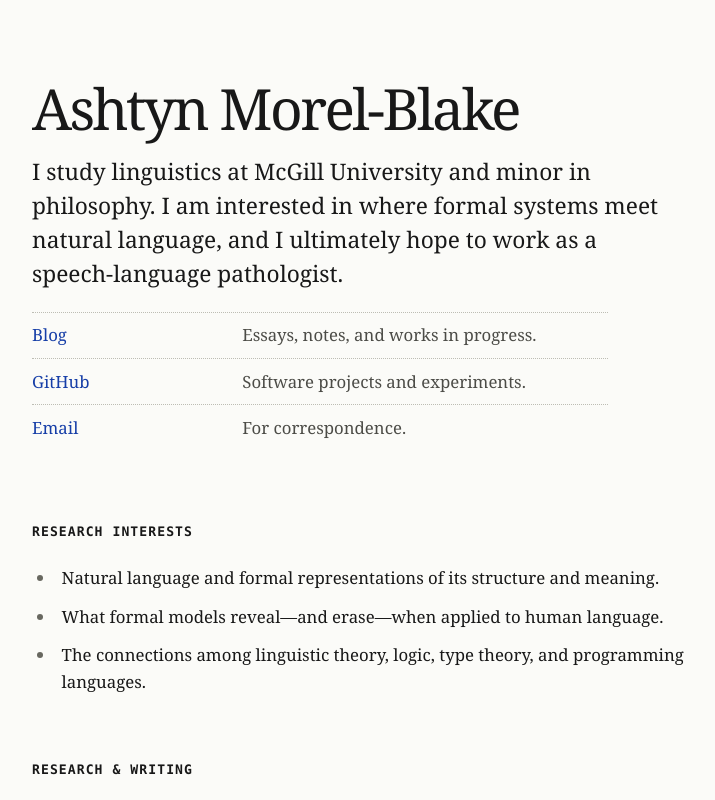
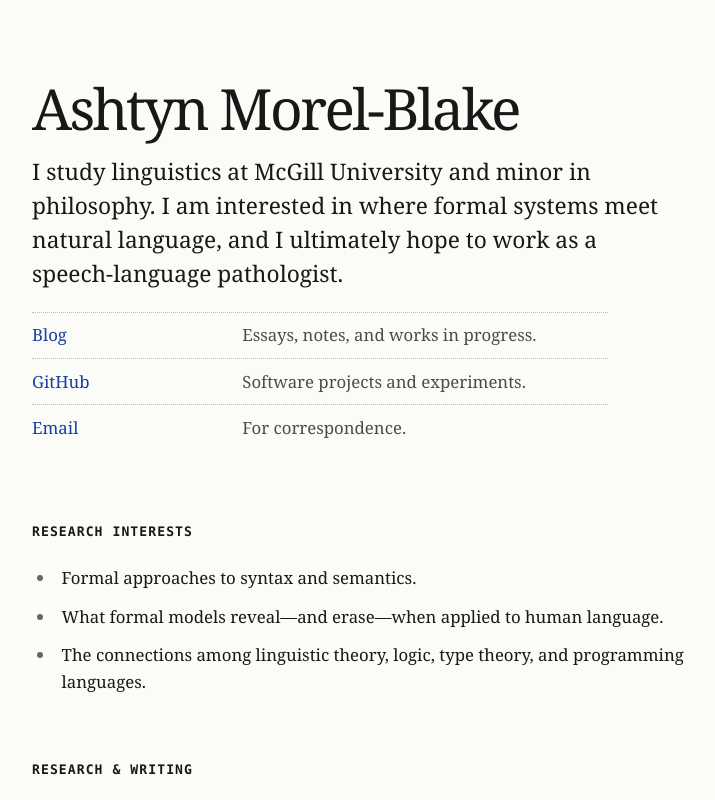
Before and after one commit to ashtyn3/port, a SvelteKit app: page / in a window 1280 px wide. Shown: the top 800 px of the page, without its empty margins (268-983 px from the left). Built offline with nearby package versions, Linux system fonts and the light colour scheme; a web font is replaced by a local one.

Commit message:
content: simplify syntax and semantics interest

```diff
--- a/src/routes/+page.svelte
+++ b/src/routes/+page.svelte
@@ -35,7 +35,7 @@
 	<section aria-labelledby="interests-title">
 		<h2 id="interests-title">Research interests</h2>
 		<ul class="research-interests">
-			<li>Natural language and formal representations of its structure and meaning.</li>
+			<li>Formal approaches to syntax and semantics.</li>
 			<li>What formal models reveal—and erase—when applied to human language.</li>
 			<li>The connections among linguistic theory, logic, type theory, and programming languages.</li>
 		</ul>
```
